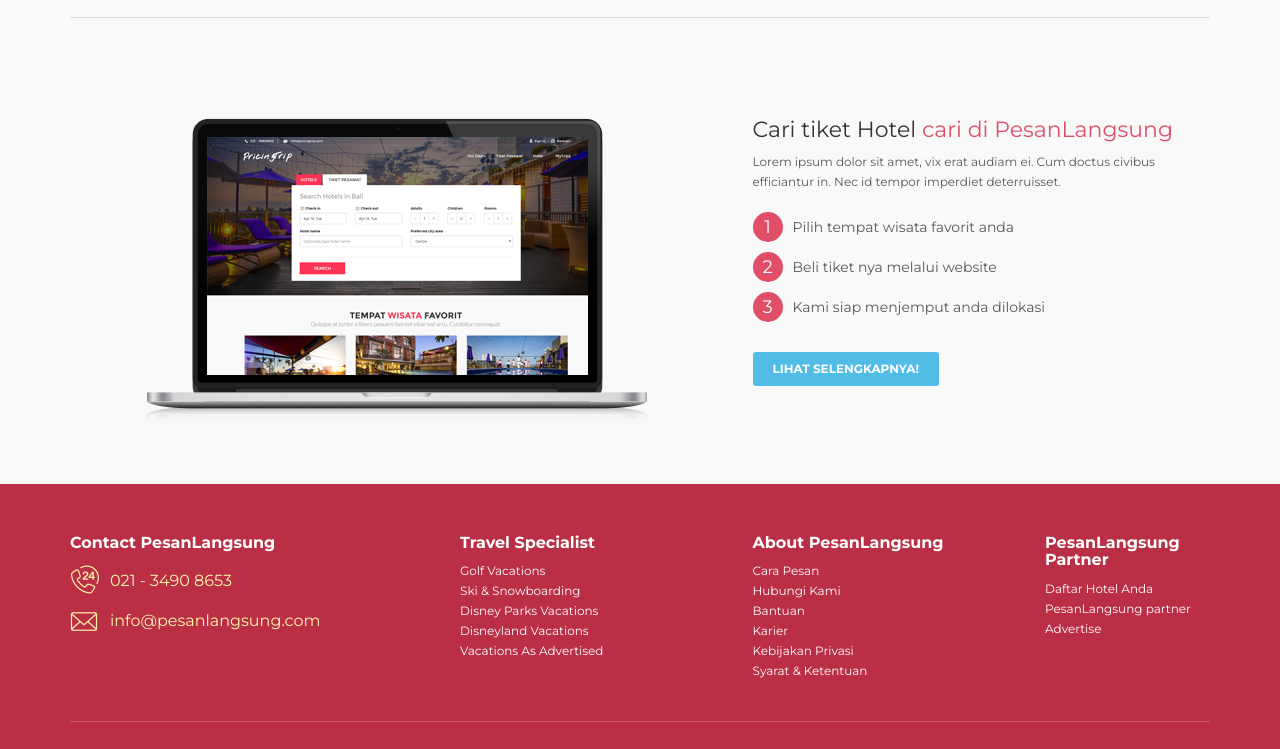
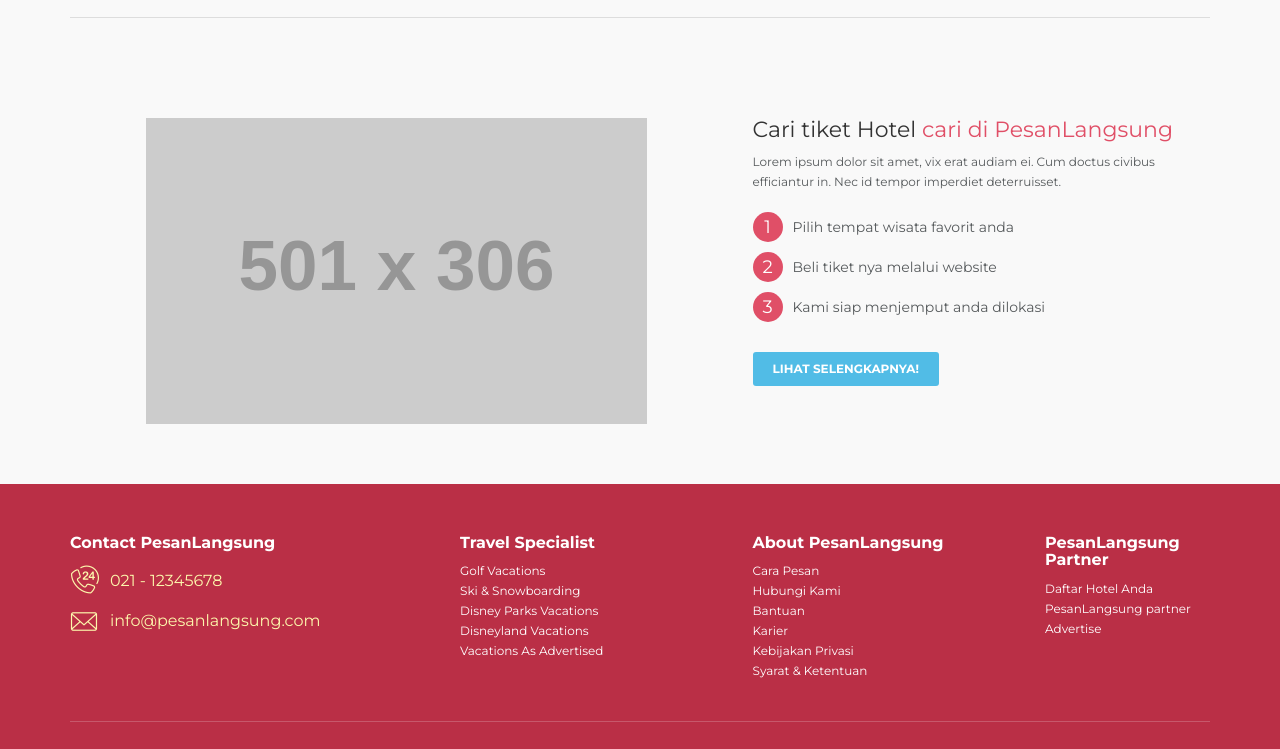
Before and after one commit to anwrawk/anwrawk.github.io, a plain HTML site: page index.html in a window 1280 px wide. Shown: the part 4392-5141 px from the top of the page. Drawn offline with Linux system fonts and the light colour scheme; placeholder pictures from the web are drawn by us.

Commit message:
Update index.html

```diff
--- a/index.html
+++ b/index.html
@@ -660,7 +660,7 @@
 
         <div class="row margin_60">
             <div class="col-md-7 col-sm-6 hidden-xs">
-                <img src="img/laptop.png" alt="Laptop" class="img-responsive laptop">
+                <img src="https://dummyimage.com/501x306/e14d68" alt="Laptop" class="img-responsive laptop">
             </div>
             <div class="col-md-5 col-sm-6">
                 <h3>Cari tiket Hotel <span>cari di PesanLangsung</span></h3>
@@ -683,7 +683,7 @@
             <div class="row">
                 <div class="col-md-4 col-sm-3">
                     <h3>Contact PesanLangsung</h3>
-                    <a href="tel://004542344599" id="phone">021 - 3490 8653</a>
+                    <a href="tel://02112345678" id="phone">021 - 12345678</a>
                     <a href="mailto:info@pesanlangsung.com" id="email_footer">info@pesanlangsung.com</a>
                 </div>
                 <div class="col-md-3 col-sm-3">
```
